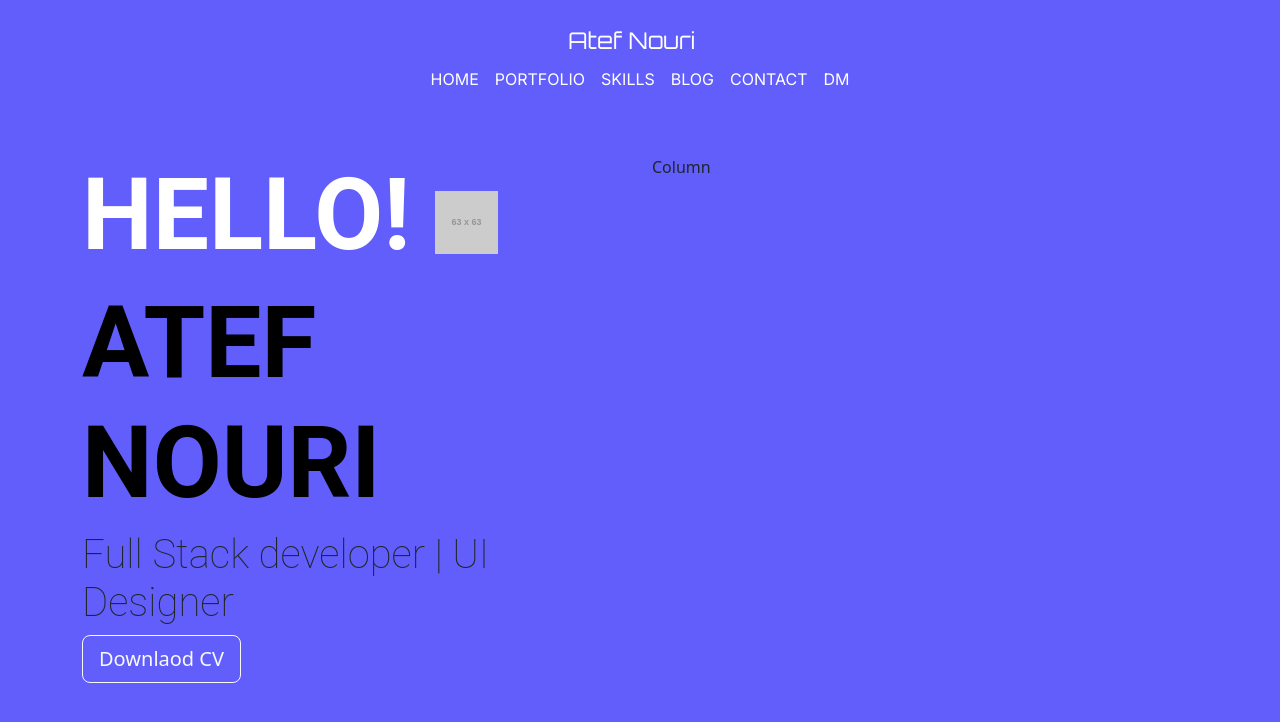
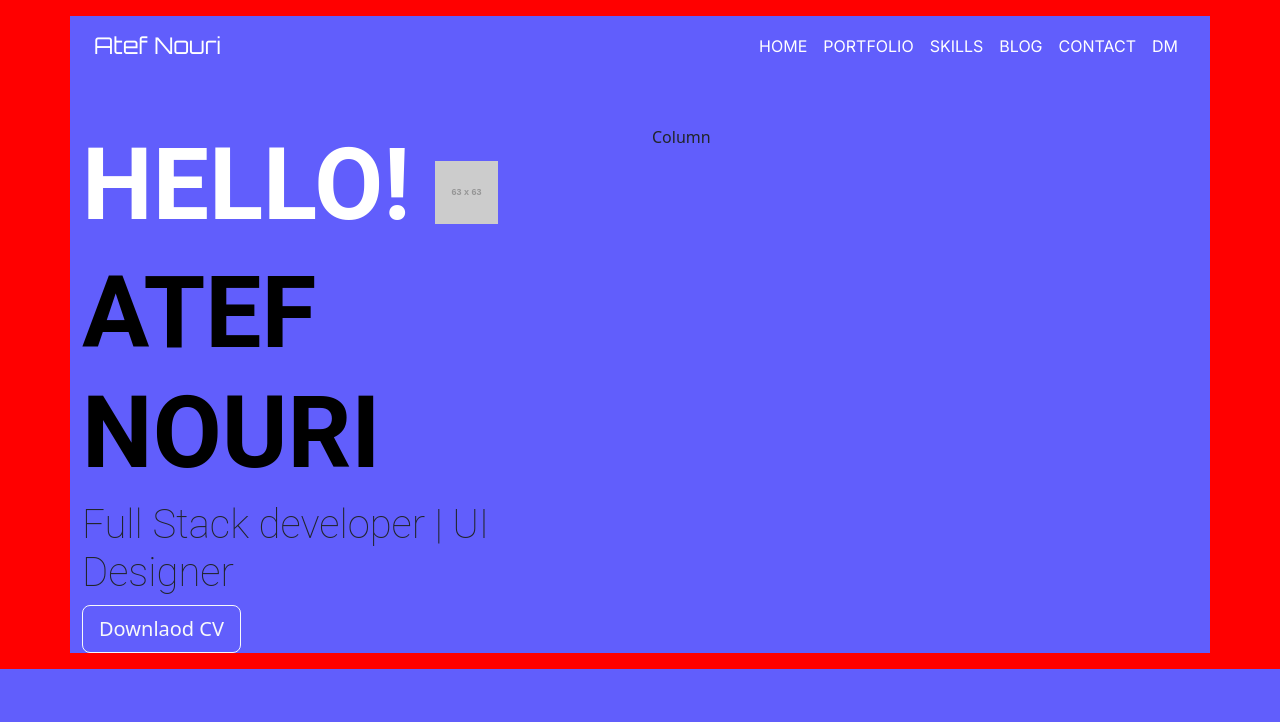
Before and after one commit to Atefnouri/portfolio, an Angular app: page / in a window 1280 px wide. Shown: the top 722 px of the page. Built offline with nearby package versions, Linux system fonts and the light colour scheme.

Commit message:
fix top menu

```diff
--- a/src/app/app.component.css
+++ b/src/app/app.component.css
@@ -1,3 +1,7 @@
 html, body {
   background-color: 615EFC;
 }
+
+.main_area{
+  background-color: red;
+}
--- a/src/app/app.component.html
+++ b/src/app/app.component.html
@@ -1,5 +1,5 @@
 
-<div  class="p-3 m-0 border-0 bd-example bd-example-row">
+<div  class="p-3 m-0 border-0 bd-example bd-example-row main_area">
 
       <div class="container text-center">
 
--- a/src/app/navbar/navbar.component.html
+++ b/src/app/navbar/navbar.component.html
@@ -1,11 +1,11 @@
 <nav class="navbar navbar-expand-lg">
-  <div class="container-flex">
+  <div class="container">
     <a class="navbar-brand" href="#">Atef Nouri</a>
     <button class="navbar-toggler" type="button" data-bs-toggle="collapse" data-bs-target="#navbarSupportedContent" aria-controls="navbarSupportedContent" aria-expanded="false" aria-label="Toggle navigation">
       <span class="navbar-toggler-icon"></span>
     </button>
     <div class="collapse navbar-collapse" id="navbarSupportedContent">
-      <ul class="navbar-nav  mb-2 mb-lg-0">
+      <ul class="navbar-nav  mb-2 mb-lg-0 me-0">
         <li class="nav-item">
           <!--<a class="nav-link active" aria-current="page" href="#">HOME</a>-->
           <a class="nav-link" aria-current="page" href="#">HOME</a>
```
